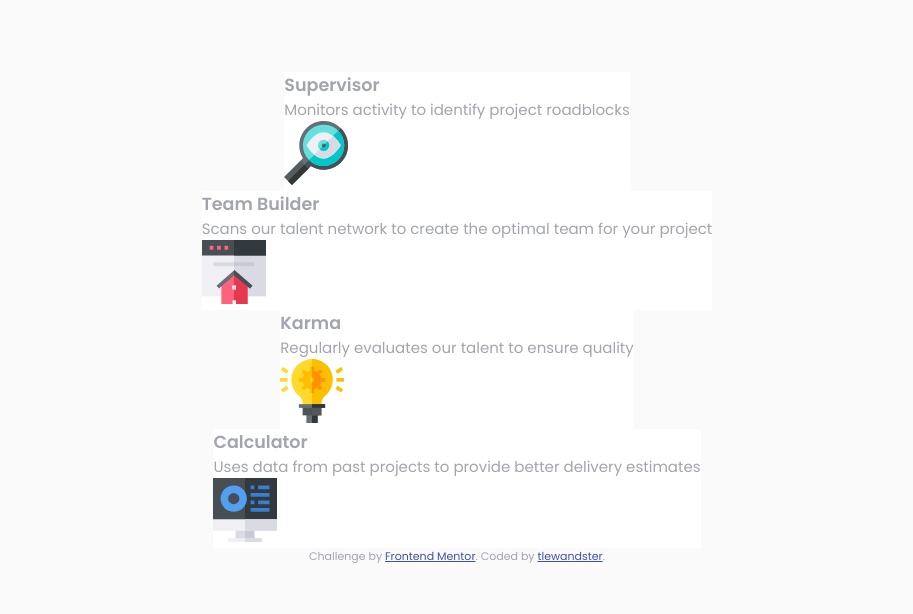
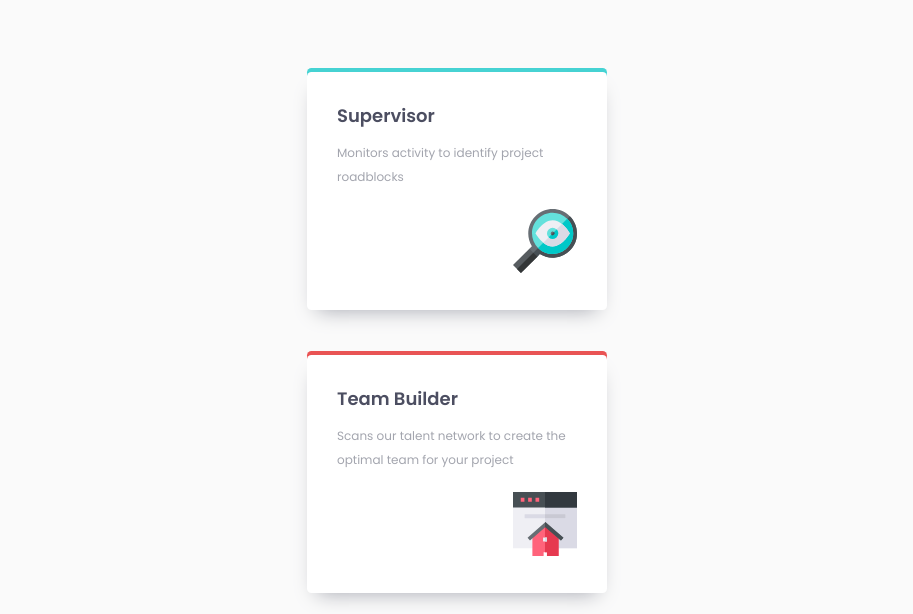
Before and after one commit to tlewandster/four-card-feature-section, a plain HTML site: page index.html in a window 1280 px wide. Shown: the part 186-800 px from the top of the page, without its empty margins (183-1096 px from the left). Drawn offline with Linux system fonts and the light colour scheme.

Commit message:
Style cards

```diff
--- a/index.html
+++ b/index.html
@@ -27,15 +27,16 @@
     </style>
   </head>
   <body>
+    <header>
+      <h1>Reliable, efficient delivery</h1>
+      <h1 class="bold">Powered by Technology</h1>
+      <p>
+        Our Artificial Intelligence powered tools use millions of project data
+        points to ensure that your project is successful
+      </p>
+    </header>
+
     <main>
-      <div class="title">
-        <h1>Reliable, efficient delivery</h1>
-        <h1 class="bold">Powered by Technology</h1>
-        <p>
-          Our Artificial Intelligence powered tools use millions of project data
-          points to ensure that your project is successful
-        </p>
-      </div>
       <div class="card">
         <h3>Supervisor</h3>
         <p>Monitors activity to identify project roadblocks</p>
--- a/style.scss
+++ b/style.scss
@@ -3,6 +3,8 @@ $Red: hsl(0, 78%, 62%);
 $Cyan: hsl(180, 62%, 55%);
 $Orange: hsl(34, 97%, 64%);
 $Blue: hsl(212, 86%, 64%);
+
+$top-shadow-colors: $Cyan, $Red, $Orange, $Blue;
 
 // Neutral colors
 $VeryDarkBlue: hsl(234, 12%, 34%);
@@ -23,24 +25,18 @@ body {
   font-size: 15px;
   color: $GrayishBlue;
   background-color: $VeryLightGray;
-}
-
-main {
-  display: flex;
-  flex-direction: column;
-  align-items: center;
   width: 80%;
   margin: auto;
 }
 
-.title {
+header {
   margin: 5em 0;
   text-align: center;
   h1 {
     font-size: 1.6em;
     font-weight: 200;
     color: $VeryDarkBlue;
-    &.bold{
+    &.bold {
       font-weight: 600;
     }
   }
@@ -49,6 +45,35 @@ main {
   }
 }
 
-.card {
-  background-color: white;
+main {
+  display: flex;
+  flex-direction: column;
+  align-items: center;
+  .card {
+    display: flex;
+    flex-direction: column;
+    padding: 2em;
+    margin-bottom: 3em;
+    background-color: white;
+    width: 375px * 0.8;
+    border-radius: 0.3em;
+    @for $i from 1 through length($top-shadow-colors) {
+      &:nth-of-type(#{$i}) {
+        box-shadow:0 10px 20px -10px $GrayishBlue, 0 -4px nth($top-shadow-colors,$i);
+      }
+    }
+    h3{
+      color: $VeryDarkBlue;
+      font-size: 1.2em;
+    }
+    p{
+      margin: 1em 0;
+      font-size: 0.8em;
+      line-height: 2em;
+    }
+    img{
+      align-self: flex-end;
+      margin: 0.5em 0;
+    }
+  }
 }
```
Also changed, not shown: style.css.
